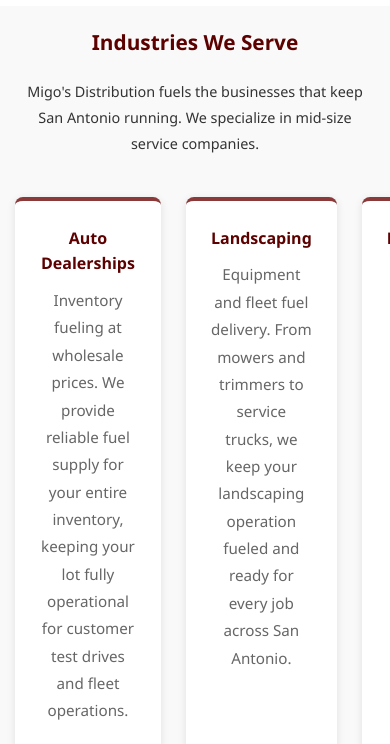
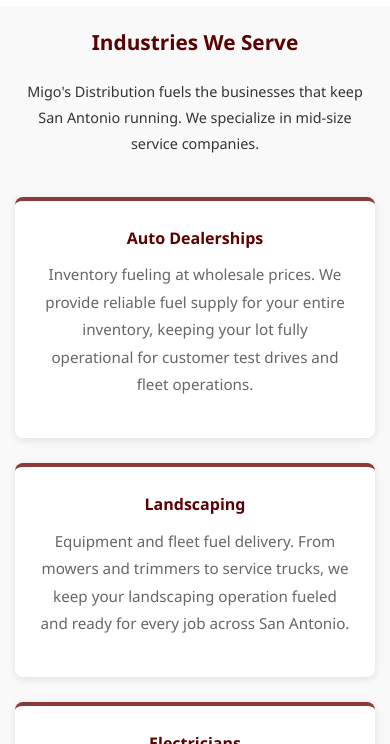
Before and after one commit to Migobo36/MigoDist, a plain HTML site: page services.html in a window 390 px wide. Shown: the part 100-844 px from the top of the page. Drawn offline with Linux system fonts and the light colour scheme.

Commit message:
Add files via upload

```diff
--- a/services.html
+++ b/services.html
@@ -57,12 +57,20 @@
         }
 
         @media (max-width: 768px) {
+            .industries-grid {
+                grid-template-columns: repeat(2, 1fr) !important;
+            }
+
             h2 {
                 font-size: 2.8em;
             }
         }
 
         @media (max-width: 480px) {
+            .industries-grid {
+                grid-template-columns: 1fr !important;
+            }
+
             h2 {
                 font-size: 1.8em;
             }
@@ -175,7 +183,7 @@
         <div class="container">
             <h2>Industries We Serve</h2>
             <p style="text-align: center; max-width: 700px; margin-left: auto; margin-right: auto; margin-bottom: 40px;">Migo's Distribution fuels the businesses that keep San Antonio running. We specialize in mid-size service companies.</p>
-            <div style="display: grid; grid-template-columns: repeat(3, 1fr); gap: 25px;">
+            <div style="display: grid; grid-template-columns: repeat(3, 1fr); gap: 25px;" class="industries-grid">
                 <div style="background: white; padding: 25px; border-radius: 8px; border-top: 4px solid #8B3A3A; text-align: center; box-shadow: 0 2px 8px rgba(0,0,0,0.1);">
                     <h4 style="color: #5C0000; margin-bottom: 10px;">Auto Dealerships</h4>
                     <p style="font-size: 0.95em; color: #666;">Inventory fueling at wholesale prices. We provide reliable fuel supply for your entire inventory, keeping your lot fully operational for customer test drives and fleet operations.</p>
```
Also changed, not shown: index.html (+9 -1 lines).
